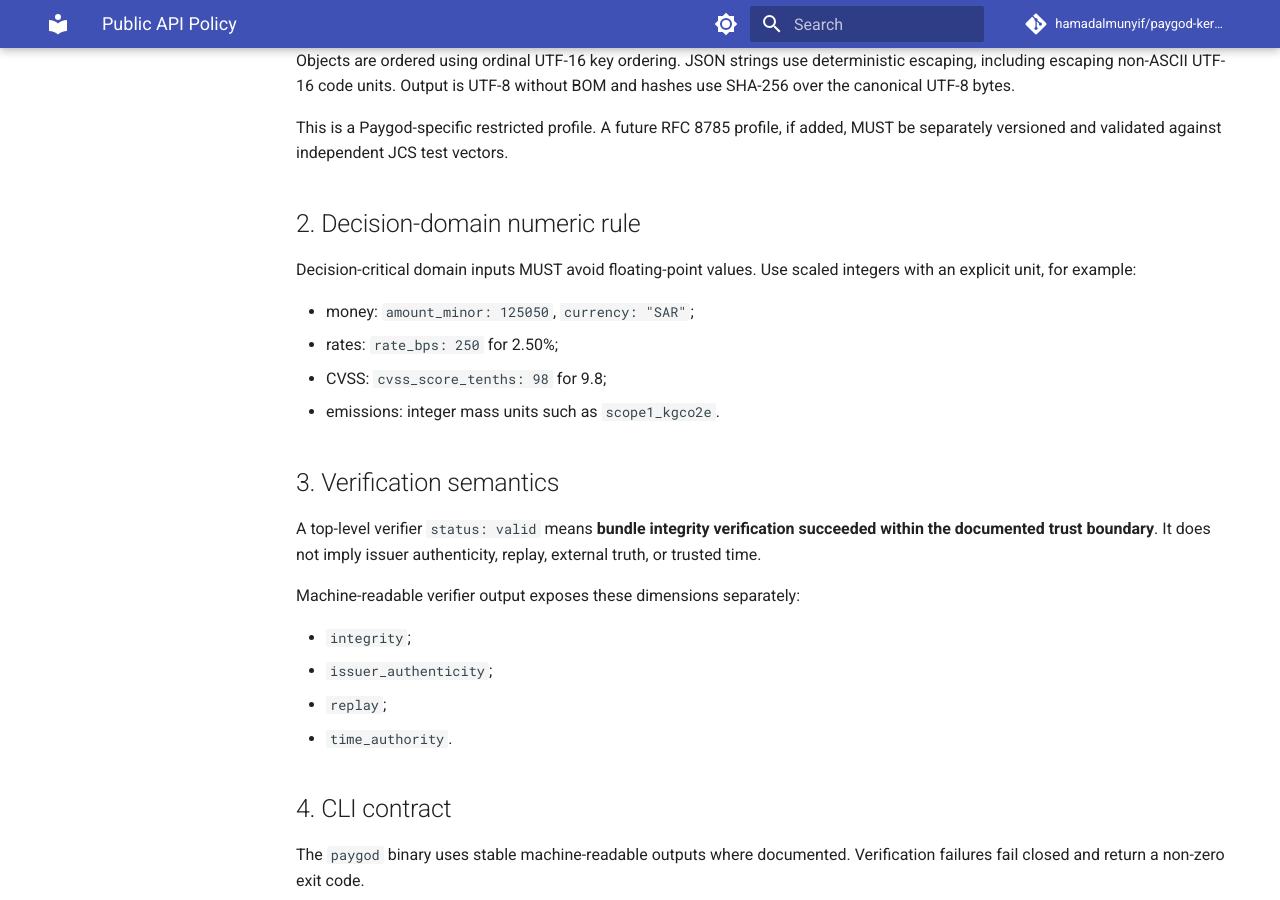
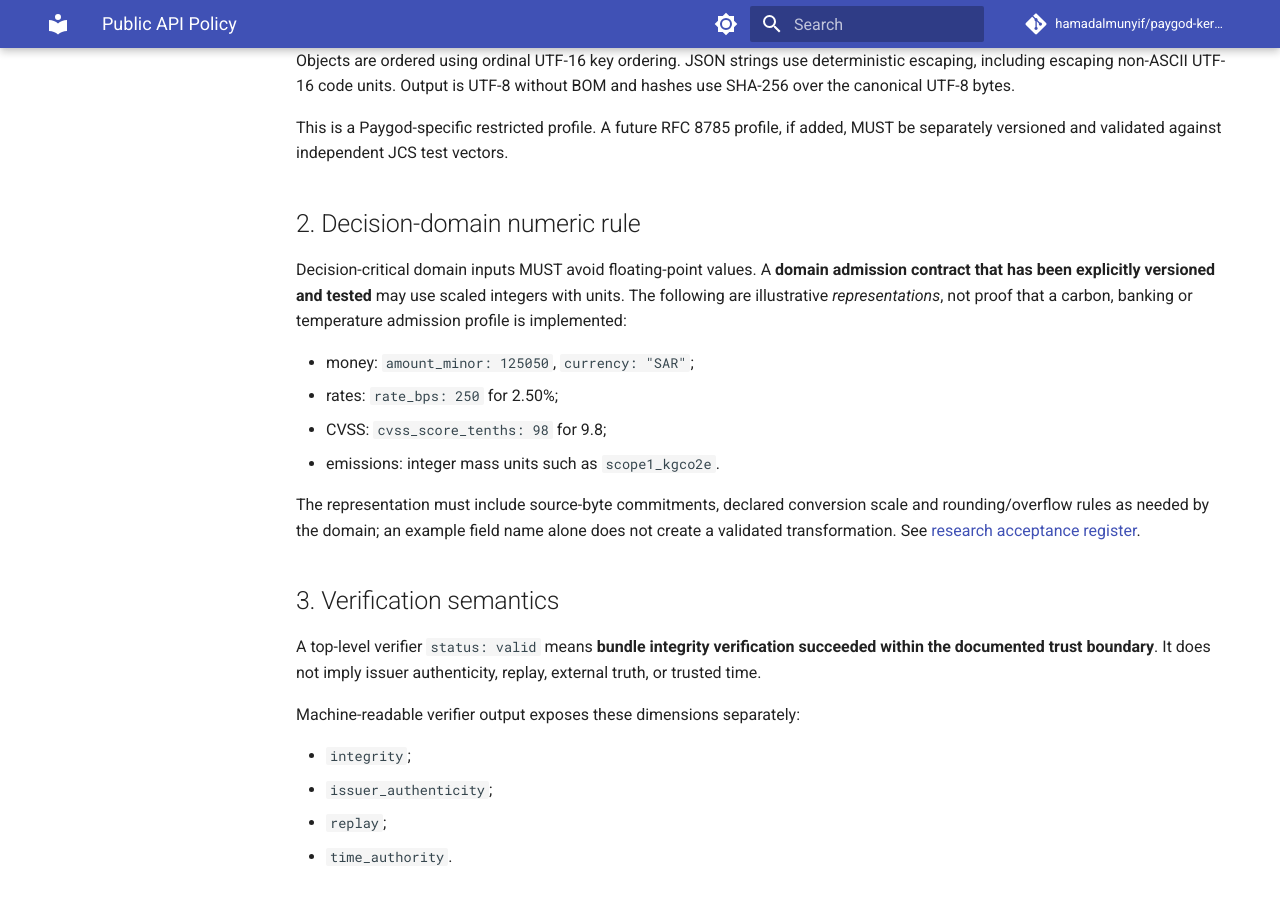
Before and after one commit to hamadalmunyif/paygod-kernel-mvp, an MkDocs documentation site: the page built from docs/PUBLIC_API_POLICY.md, in a window 1280 px wide and 900 px high, scrolled down 982 px. Built offline with MkDocs 1.6.1 and Material for MkDocs 9.7.7, drawn with Linux system fonts in a browser that asks for light colours; comment, search, counter and statistics services are not loaded.

Commit message:
docs: prevent silent feature/authority promotion in docs/PUBLIC_API_POLICY.md

```diff
--- a/docs/PUBLIC_API_POLICY.md
+++ b/docs/PUBLIC_API_POLICY.md
@@ -33,12 +33,14 @@ This is a Paygod-specific restricted profile. A future RFC 8785 profile, if adde
 
 ## 2. Decision-domain numeric rule
 
-Decision-critical domain inputs MUST avoid floating-point values. Use scaled integers with an explicit unit, for example:
+Decision-critical domain inputs MUST avoid floating-point values. A **domain admission contract that has been explicitly versioned and tested** may use scaled integers with units. The following are illustrative *representations*, not proof that a carbon, banking or temperature admission profile is implemented:
 
 - money: `amount_minor: 125050`, `currency: "SAR"`;
 - rates: `rate_bps: 250` for 2.50%;
 - CVSS: `cvss_score_tenths: 98` for 9.8;
 - emissions: integer mass units such as `scope1_kgco2e`.
+
+The representation must include source-byte commitments, declared conversion scale and rounding/overflow rules as needed by the domain; an example field name alone does not create a validated transformation. See [research acceptance register](OBSERVATORY_TRANSFER_ACCEPTANCE_2026-10-10.md).
 
 ## 3. Verification semantics
 
```
